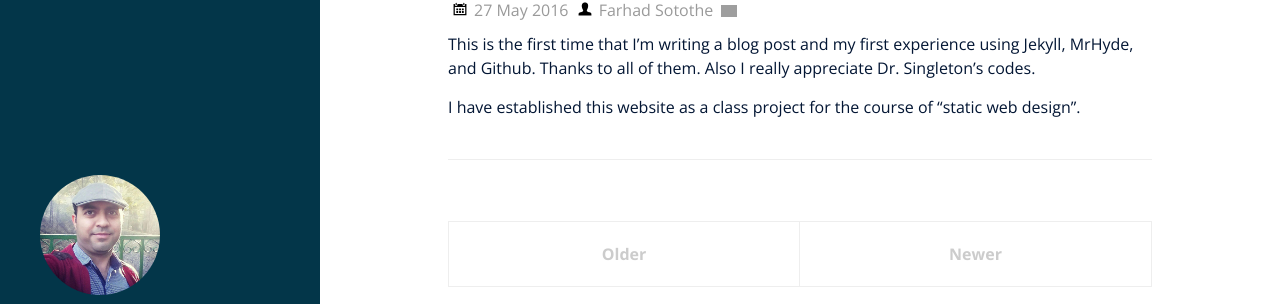
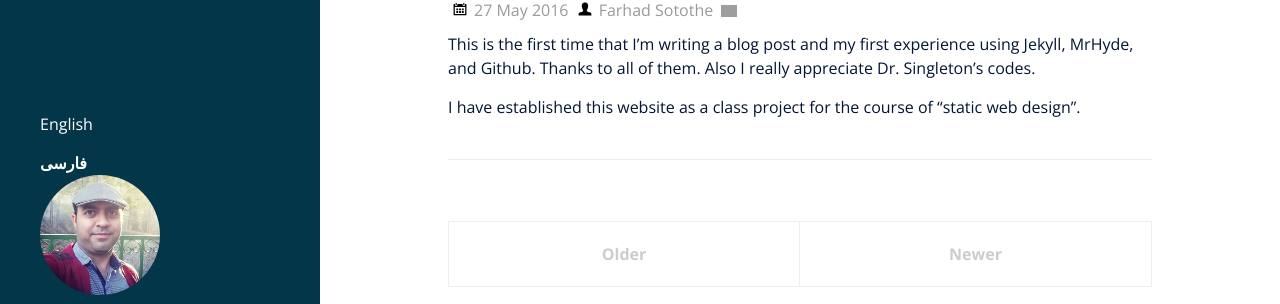
Before and after one commit to sotothe/sotothe.github.io, a Jekyll site: the page built from index.html, in a window 1280 px wide. Shown: the part 113-417 px from the top of the page. Built offline with Jekyll 4.4.1, drawn with Linux system fonts in a browser that asks for light colours; nearby versions of some CDN libraries; the list of posts is cut into pages by our own code; comment, search, counter and statistics services are not loaded; grey boxes are pictures that could not be loaded.

Commit message:
Update default.html

```diff
--- a/_layouts/default.html
+++ b/_layouts/default.html
@@ -7,7 +7,8 @@
 
     <header class="masthead">
       <div class="masthead-inner">
-			 <div class="img-circular"></div>
+	<p>English</p><a href="/Fa/">فارسی</a>
+	<div class="img-circular"></div>
         <h1>{{ site.title }}</h1>
         <p class="lead">{{ site.description }}</p>
 
```
